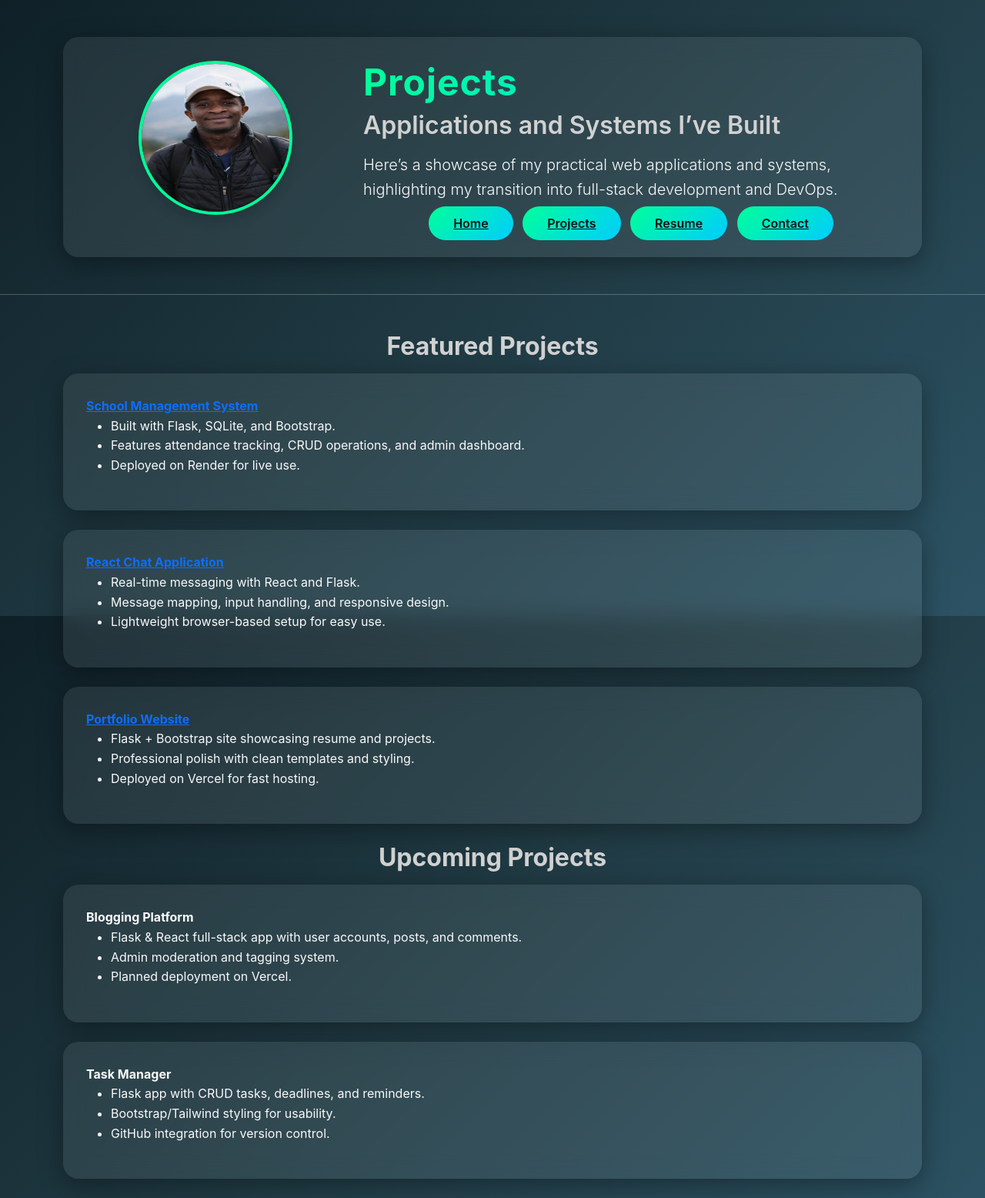
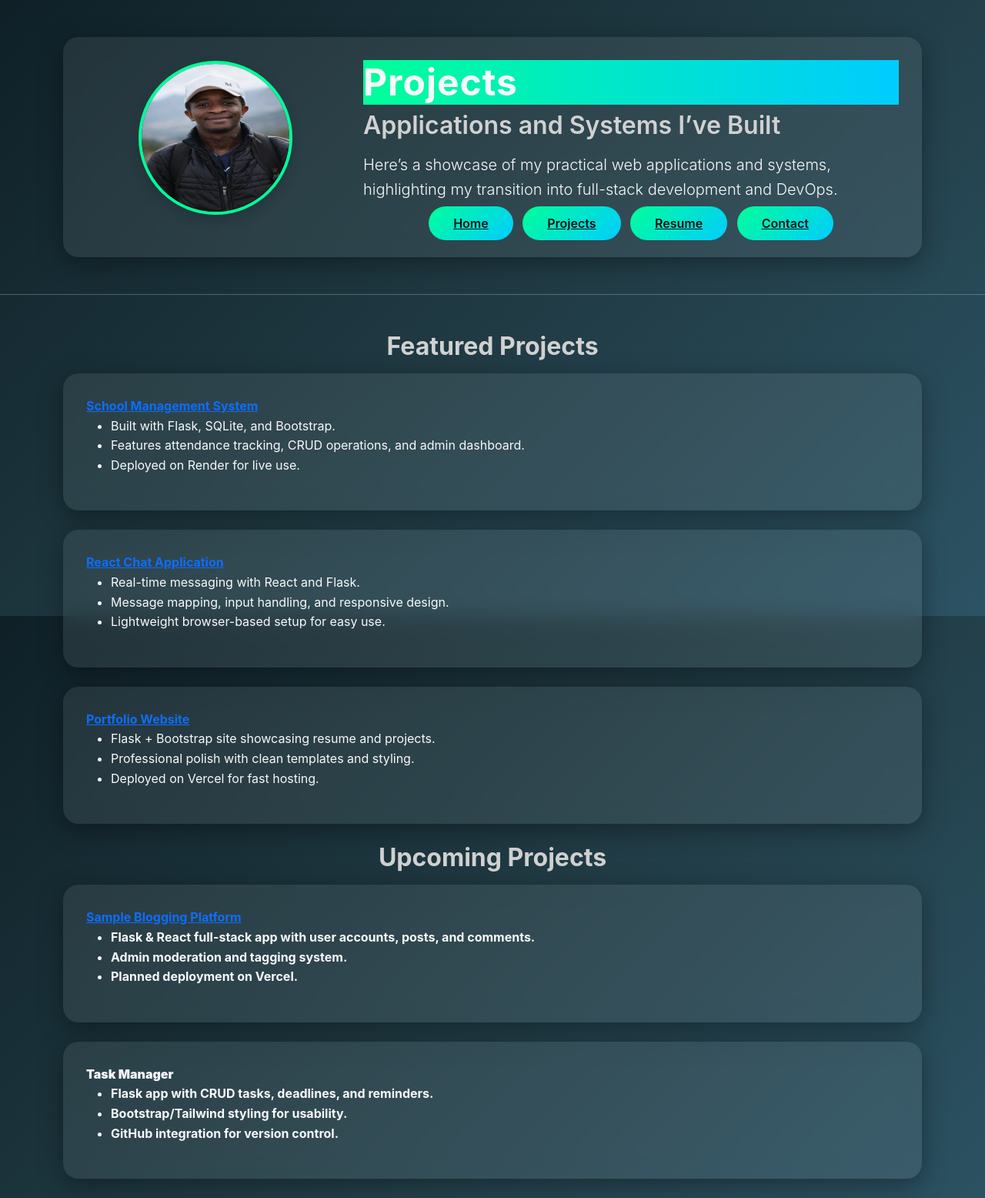
Before and after one commit to KarisaT/Portfolio, a Flask app: page /projects in a window 1280 px wide. Shown: the whole page at 77% size. Run offline with Flask 3, Linux system fonts and the light colour scheme.

Commit message:
projects

```diff
--- a/templates/projects.html
+++ b/templates/projects.html
@@ -48,8 +48,6 @@
     font-size: 3rem;
     font-weight: 800;
     background: linear-gradient(90deg, #00ff99, #00ccff);
-    -webkit-background-clip: text;
-    -webkit-text-fill-color: transparent;
     letter-spacing: 1px;
   }
   h2 {
@@ -161,7 +159,10 @@
     <h2 class="fw-bold mb-3 text-center">Upcoming Projects</h2>
 
     <div class="project-card">
-      <strong>Blogging Platform</strong>
+      <strong><a href="<strong>
+        <a href="https://portfolio-nahum.vercel.app" target="_blank">
+          Sample Blogging Platform
+        </a>
       <ul>
         <li>Flask & React full-stack app with user accounts, posts, and comments.</li>
         <li>Admin moderation and tagging system.</li>
```
